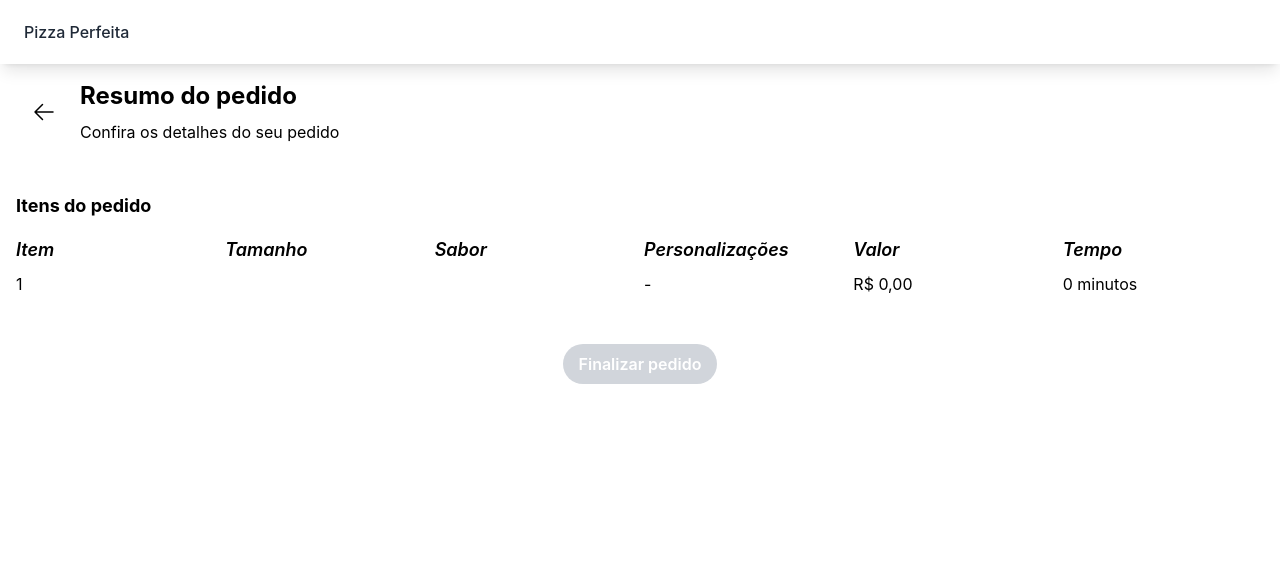
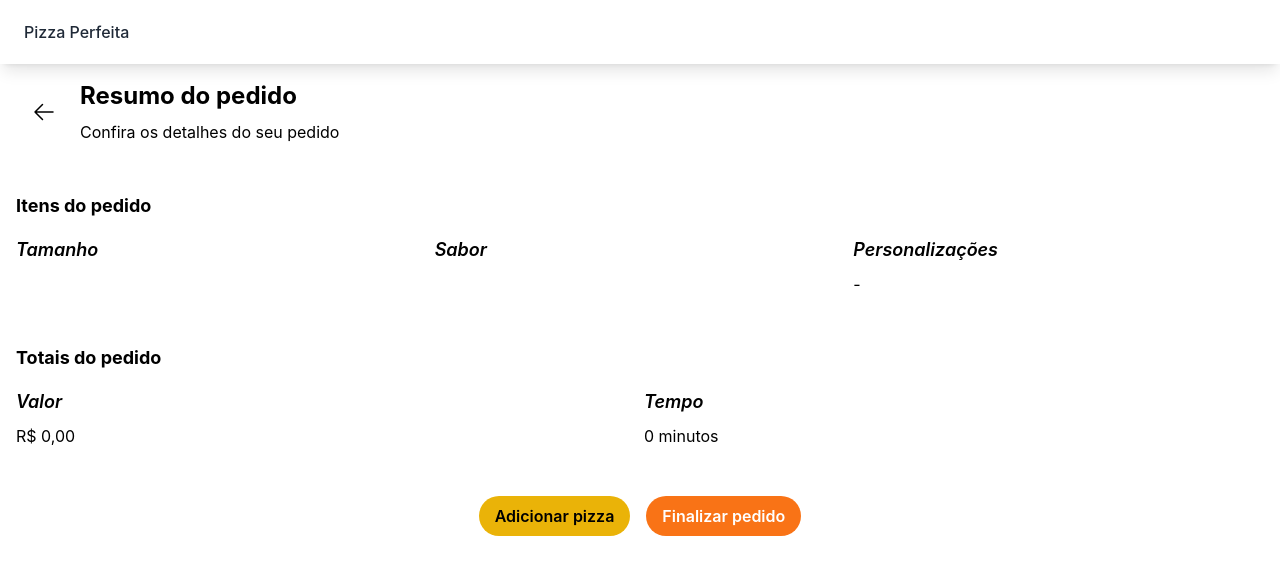
Before and after one commit to matheusarro/perfect-pizza, a React (Vite) app: page /summary in a window 1280 px wide. Shown: the top 574 px of the page. Built offline with nearby package versions, Linux system fonts and the light colour scheme.

Commit message:
feat: add total to order summary

```diff
--- a/src/pages/Summary/Summary.tsx
+++ b/src/pages/Summary/Summary.tsx
@@ -14,8 +14,40 @@ function Summary() {
     console.log(order);
   };
 
-  const disabledNextButton =
-    !order.find(({ itemID }) => itemID === ID)?.size || !order.find(({ itemID }) => itemID === ID)?.flavor;
+  const handleNewPizza = () => {
+    alert('Conferir log');
+    console.log(order);
+  };
+
+  const orderTotalPrice = () => {
+    let total = 0;
+
+    order.forEach((pizza) => {
+      total += (pizza.size?.price || 0) + (pizza.flavor?.price || 0);
+      if (pizza.additionals) {
+        pizza.additionals.forEach((additional) => {
+          total += additional.price;
+        });
+      }
+    });
+
+    return total;
+  };
+
+  const orderTotalTime = () => {
+    let total = 0;
+
+    order.forEach((pizza) => {
+      total += (pizza.size?.time || 0) + (pizza.flavor?.time || 0);
+      if (pizza.additionals) {
+        pizza.additionals.forEach((additional) => {
+          total += additional.time;
+        });
+      }
+    });
+
+    return total;
+  };
 
   return (
     <div className={'flex h-full w-full flex-col gap-8 md:gap-12'}>
@@ -29,47 +61,47 @@ function Summary() {
       <div className={'flex flex-col gap-4'}>
         <span className={'text-lg font-bold'}>{'Itens do pedido'}</span>
 
-        <div className={'grid w-full grid-cols-6 gap-2'}>
-          <span className={'text-lg font-semibold italic'}>Item</span>
+        <div className={'grid w-full grid-cols-3 gap-2'}>
           <span className={'text-lg font-semibold italic'}>Tamanho</span>
           <span className={'text-lg font-semibold italic'}>Sabor</span>
           <span className={'text-lg font-semibold italic'}>Personalizações</span>
-          <span className={'text-lg font-semibold italic'}>Valor</span>
-          <span className={'text-lg font-semibold italic'}>Tempo</span>
 
           {order.map((pizza) => (
             <>
-              <span>{pizza.itemID}</span>
               <span>{pizza.size?.name}</span>
               <span>{pizza.flavor?.name}</span>
-              <span>
+              <div className={'flex flex-col'}>
                 {pizza.additionals && pizza.additionals?.length > 0
-                  ? pizza.additionals?.map((additional) => additional.name).join(',')
+                  ? pizza.additionals?.map((additional) => (
+                      <span>
+                        {additional.name}
+                        {additional.price > 0 &&
+                          ` + ${additional.price.toLocaleString('pt-BR', { style: 'currency', currency: 'BRL' })}`}
+                      </span>
+                    ))
                   : '-'}
-              </span>
-              <span>
-                {(
-                  (pizza.size?.price || 0) +
-                  (pizza.flavor?.price || 0) +
-                  (pizza.additionals?.reduce((acc, curr) => acc + curr.price, 0) || 0)
-                ).toLocaleString('pt-BR', { style: 'currency', currency: 'BRL' })}
-              </span>
-              <span>
-                {`${
-                  (pizza.size?.time || 0) +
-                  (pizza.flavor?.time || 0) +
-                  (pizza.additionals?.reduce((acc, curr) => acc + curr.time, 0) || 0)
-                } minutos`}
-              </span>
+              </div>
             </>
           ))}
         </div>
       </div>
 
-      <div className="flex justify-center">
-        <Button disabled={disabledNextButton} onClick={() => handleNextStep()}>
-          {'Finalizar pedido'}
+      <div className={'flex flex-col gap-4'}>
+        <span className={'text-lg font-bold'}>{'Totais do pedido'}</span>
+
+        <div className={'grid w-full grid-cols-2 gap-2'}>
+          <span className={'text-lg font-semibold italic'}>Valor</span>
+          <span className={'text-lg font-semibold italic'}>Tempo</span>
+          <span>{orderTotalPrice().toLocaleString('pt-BR', { style: 'currency', currency: 'BRL' })}</span>
+          <span>{orderTotalTime()} minutos</span>
+        </div>
+      </div>
+
+      <div className="flex flex-row justify-center gap-4">
+        <Button variant="tertiary" onClick={() => handleNewPizza()}>
+          {'Adicionar pizza'}
         </Button>
+        <Button onClick={() => handleNextStep()}>{'Finalizar pedido'}</Button>
       </div>
     </div>
   );
```
